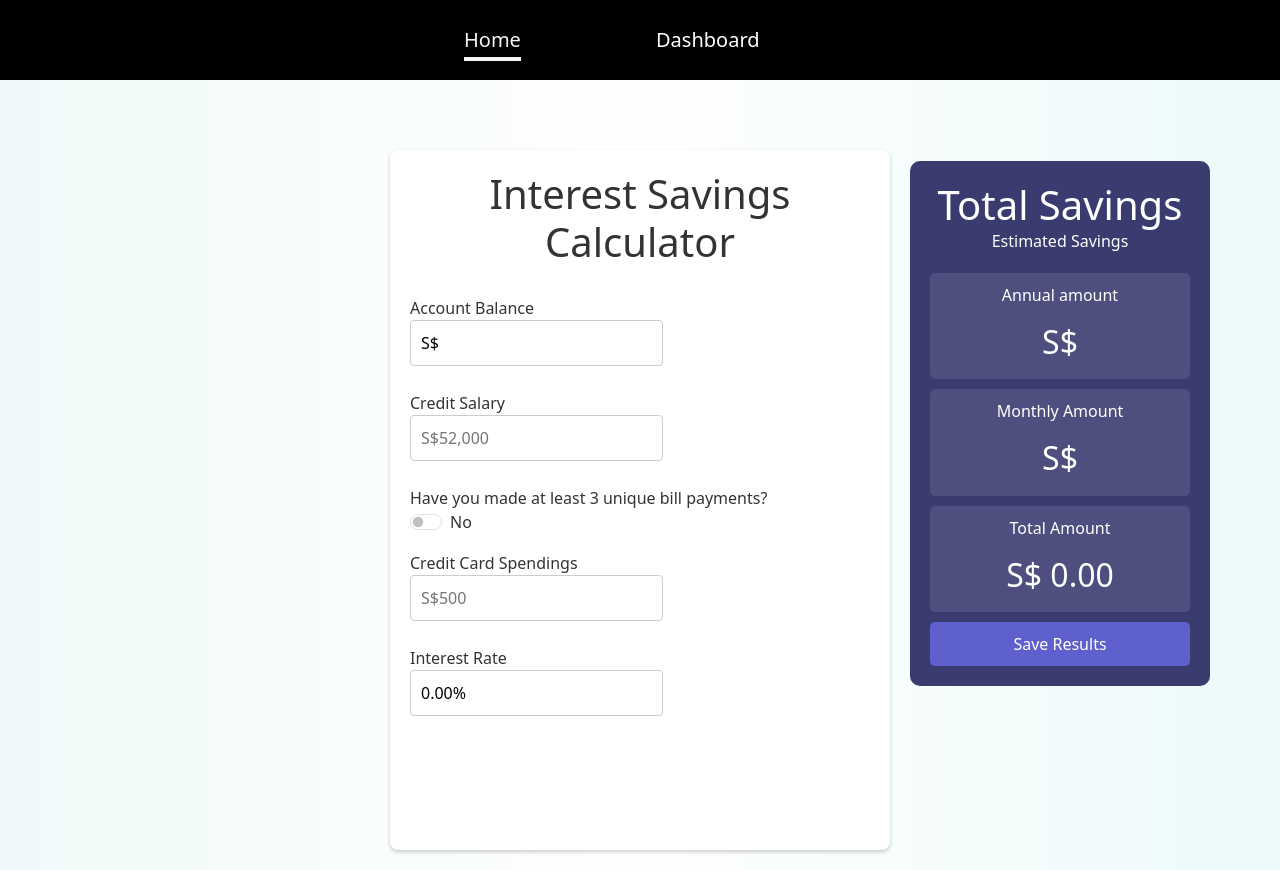
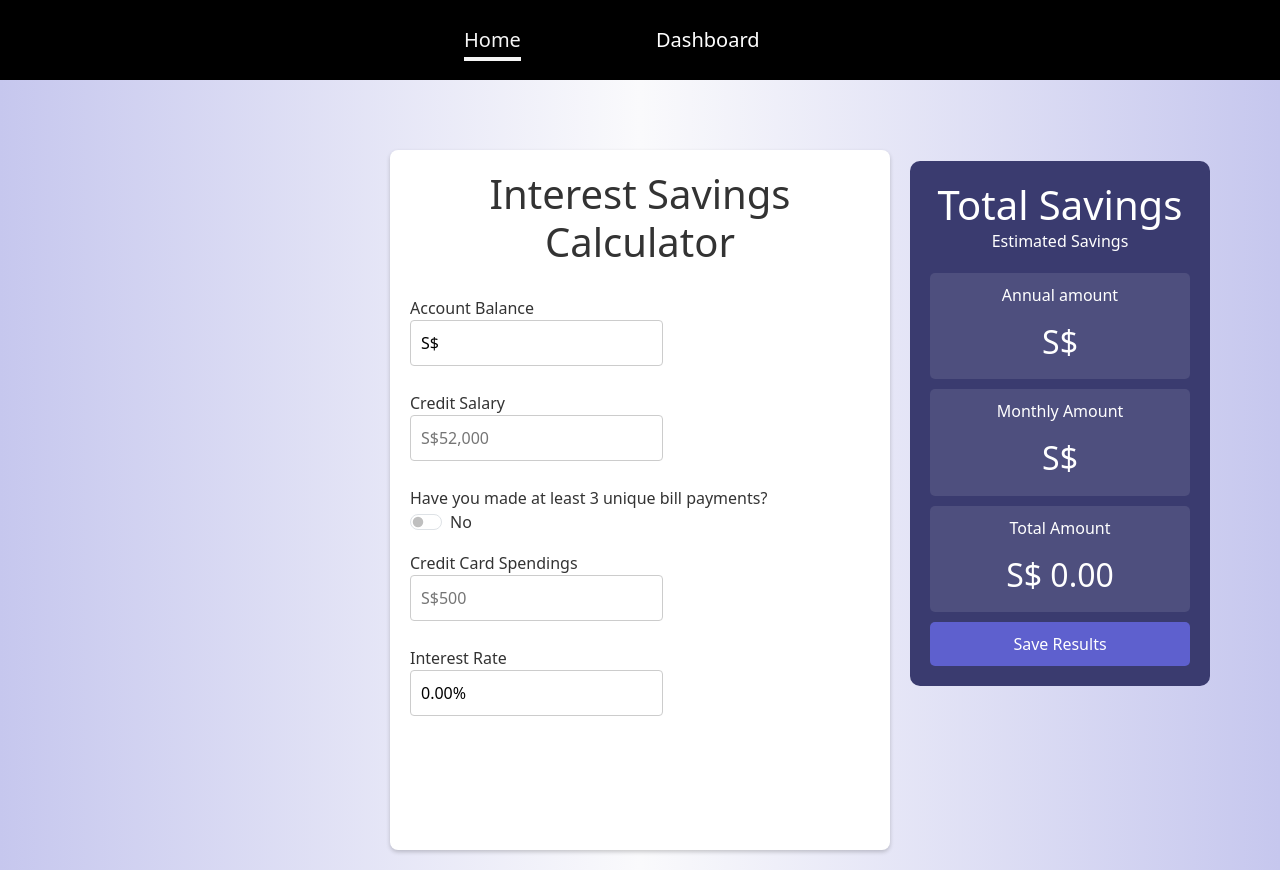
Before and after one commit to bennfsx/Interest-Savings-Calculator, a React (Vite) app: page / in a window 1280 px wide. Built offline with nearby package versions, Linux system fonts and the light colour scheme; no server answers.

Commit message:
updates on css
minor css changes

```diff
--- a/index.html
+++ b/index.html
@@ -2,7 +2,7 @@
 <html lang="en">
   <head>
     <meta charset="UTF-8" />
-    <link rel="icon" href="/ga.ico" />
+
     <meta name="viewport" content="width=device-width, initial-scale=1.0" />
     <link
       href="https://cdn.jsdelivr.net/npm/bootstrap@5.3.0-alpha1/dist/css/bootstrap.min.css"
--- a/src/components/ChartWithDynamicUpdates .jsx
+++ b/src/components/ChartWithDynamicUpdates .jsx
@@ -1,7 +1,7 @@
 import React, { useState, useEffect } from "react";
 import { Line } from "react-chartjs-2";
-import Chart from 'chart.js/auto';
-import { LinearScale, CategoryScale } from 'chart.js';
+import Chart from "chart.js/auto";
+import { LinearScale, CategoryScale } from "chart.js";
 import styles from "./ChartWithDynamicUpdates .module.css";
 
 const ChartWithDynamicUpdates = () => {
@@ -27,19 +27,23 @@ const ChartWithDynamicUpdates = () => {
   const fetchData = async () => {
     try {
       // Fetch data from API
-      const response = await fetch('https://api.airtable.com/v0/appETAOnMCK006o6N/InterestCalculator', {
+      const response = await fetch(
+        "https://api.airtable.com/v0/appETAOnMCK006o6N/InterestCalculator",
+        {
           headers: {
-          Authorization: 'Bearer patvMJsFSeycxRJiT.0a334de1aedd5f7ff42ce8d7db915df4c27917c34bc79c7805b1ccdaff50484b'
+            Authorization:
+              "Bearer patvMJsFSeycxRJiT.0a334de1aedd5f7ff42ce8d7db915df4c27917c34bc79c7805b1ccdaff50484b",
+          },
         }
-      });
+      );
       if (response.ok) {
         const data = await response.json();
         setRowData(data.records);
       } else {
-        console.error('Failed to fetch data:', response.statusText);
+        console.error("Failed to fetch data:", response.statusText);
       }
     } catch (error) {
-      console.error('Error fetching data:', error.message);
+      console.error("Error fetching data:", error.message);
     }
   };
 
@@ -50,14 +54,13 @@ const ChartWithDynamicUpdates = () => {
   };
 
   const generateChartData = (selectedRowId) => {
-    const selectedRowData = rowData.find(row => row.id === selectedRowId);
+    const selectedRowData = rowData.find((row) => row.id === selectedRowId);
     if (selectedRowData) {
       const labels = [];
       const data = [];
       let currentAmount = parseFloat(selectedRowData.fields.accountBalance);
       const monthlyIncrement = parseFloat(selectedRowData.fields.monthlyAmount);
       console.log("Monthly Increment:", monthlyIncrement);
-
 
       // Generate data for 12 months
       // Generate data for 12 months
@@ -67,7 +70,6 @@ for (let i = 0; i < 12; i++) {
         console.log(`Month ${i + 1}: ${currentAmount}`);
         currentAmount += monthlyIncrement;
       }
-
 
       console.log("Labels:", labels);
       console.log("Data:", data);
@@ -87,22 +89,21 @@ for (let i = 0; i < 12; i++) {
     }
   };
 
-
   return (
     <div>
       <div className={styles.chartcontainer}>
         <h2>Account Balance Over Time</h2>
         <select value={selectedRow} onChange={handleRowSelect}>
           <option value="">Select a row</option>
-        {rowData.map(row => (
-          <option key={row.id} value={row.id}>{row.fields.tag}</option>
+          {rowData.map((row) => (
+            <option key={row.id} value={row.id}>
+              {row.fields.tag}
+            </option>
           ))}
         </select>
 
-
         <Line data={chartData} />
       </div>
-
     </div>
   );
 };
--- a/src/components/ChartWithDynamicUpdates .module.css
+++ b/src/components/ChartWithDynamicUpdates .module.css
@@ -1,5 +1,5 @@
 .chartcontainer {
-    width: 80%;
-    height: 500px;
-    margin-left: auto;
-  }
+  width: 80%;
+  height: 750px;
+  margin-left: auto;
+}
--- a/src/index.css
+++ b/src/index.css
@@ -10,8 +10,14 @@ html {
 
 body {
   margin: 0;
-  background: rgb(2,0,36);
-  background: linear-gradient(90deg, rgba(2,0,36,1) 0%, rgba(240,249,249,1) 0%, rgba(255,255,255,1) 50%, rgba(236,249,249,1) 100%);
+  background: rgb(2, 0, 36);
+  background: linear-gradient(
+    90deg,
+    rgba(2, 0, 36, 1) 0%,
+    rgba(198, 199, 238, 1) 0%,
+    rgba(250, 250, 252, 1) 50%,
+    rgba(198, 199, 238, 1) 100%
+  );
 }
 
 .centered {
```
Lines whose indentation alone changed are shown as unchanged.
